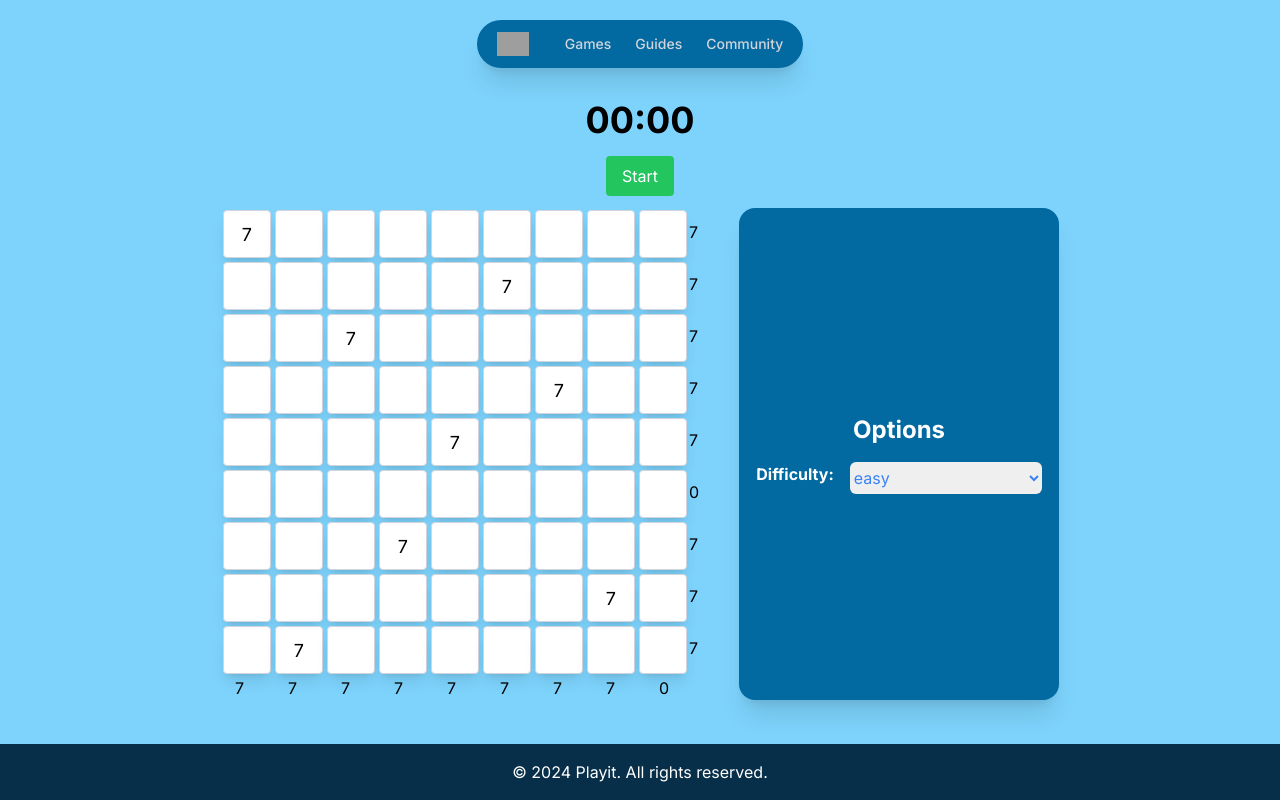
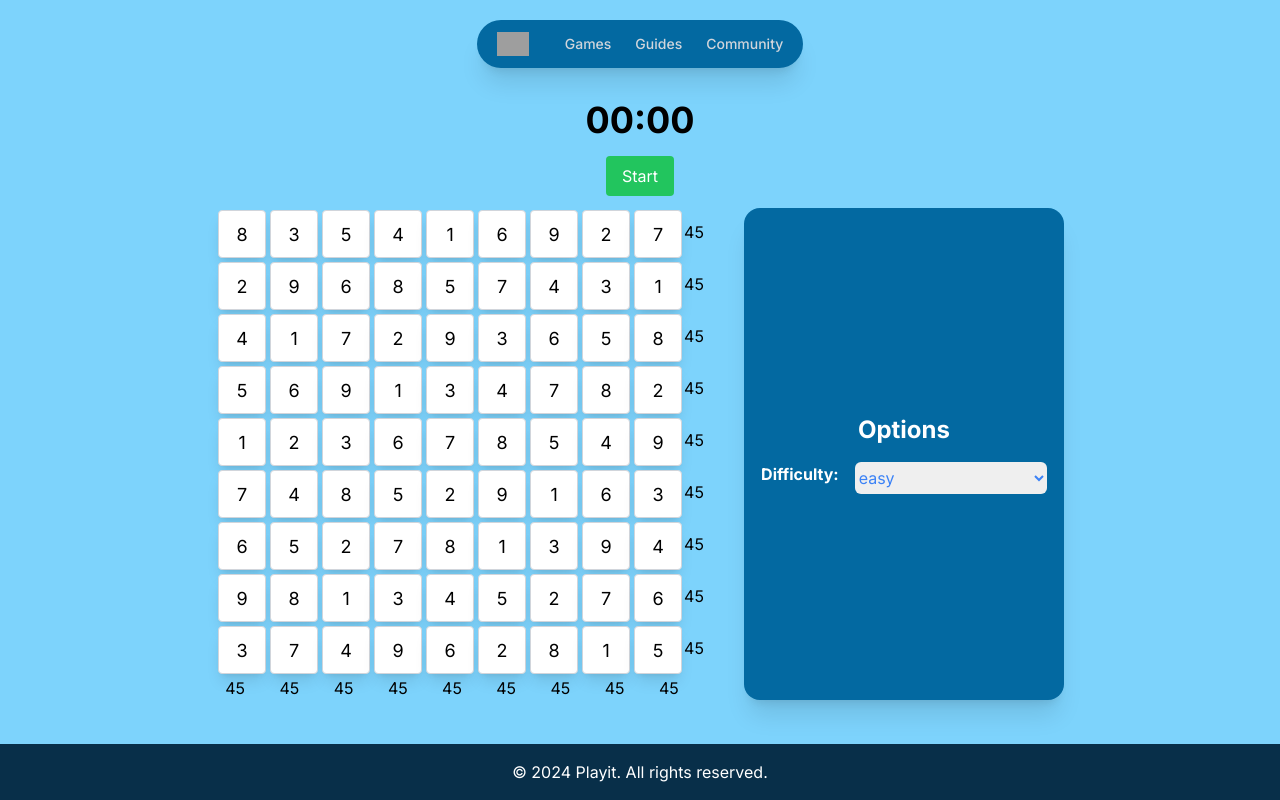
Before and after one commit to stivenm16/devToolkit, a Next.js app: page /games/sudoku in a window 1280 px wide. Built offline with nearby package versions, Linux system fonts and the light colour scheme; grey boxes are pictures that could not be loaded.

Commit message:
sudoku solver

```diff
--- a/src/app/components/ui/sudoku/Board.tsx
+++ b/src/app/components/ui/sudoku/Board.tsx
@@ -1,6 +1,6 @@
 'use client'
 
-import isValidBoard from '@/app/logic/sudoku'
+import isValidBoard, { isMoveValid } from '@/app/logic/sudoku'
 import React, { useEffect } from 'react'
 import { Cell } from '.'
 
@@ -10,15 +10,15 @@ interface Props {
 
 const Board: React.FC<Props> = () => {
   const [board, setBoard] = React.useState<number[][]>([
-    [7, 0, 0, 0, 0, 0, 0, 0, 0],
-    [0, 0, 0, 0, 0, 7, 0, 0, 0],
-    [0, 0, 7, 0, 0, 0, 0, 0, 0],
-    [0, 0, 0, 0, 0, 0, 7, 0, 0],
-    [0, 0, 0, 0, 7, 0, 0, 0, 0],
-    [0, 0, 0, 0, 0, 0, 0, 0, 0],
-    [0, 0, 0, 7, 0, 0, 0, 0, 0],
-    [0, 0, 0, 0, 0, 0, 0, 7, 0],
-    [0, 7, 0, 0, 0, 0, 0, 0, 0],
+    [0, 3, 5, 4, 1, 6, 9, 2, 7],
+    [2, 9, 6, 8, 5, 7, 4, 3, 1],
+    [4, 1, 7, 2, 9, 3, 6, 5, 8],
+    [5, 0, 9, 1, 3, 0, 7, 8, 2],
+    [1, 2, 3, 6, 7, 8, 5, 4, 9],
+    [7, 4, 0, 5, 2, 9, 1, 6, 3],
+    [6, 5, 2, 7, 8, 1, 0, 9, 4],
+    [9, 8, 1, 3, 4, 5, 2, 7, 6],
+    [3, 7, 4, 9, 6, 2, 8, 1, 0],
   ])
 
   //give me a data mock of a sudoku matriz solved
@@ -43,13 +43,71 @@ const Board: React.FC<Props> = () => {
   }
 
   useEffect(() => {
-    const isValidB = isValidBoard(board)
-    // const isValidB = hasDuplicates(board[0])
     // const isValidB = isValidBoard(board)
-    // const isValidB = isValidSubgrid(board)
 
-    console.log(isValidB)
-  }, [board])
+    solveSudokuStepByStep()
+  }, [])
+
+  //////
+
+  const solveSudokuStepByStep = () => {
+    const clonedBoard = JSON.parse(JSON.stringify(board)) // Create a copy of the board
+    const [solved, step] = solveSudokuStepByStepHelper(clonedBoard, 0, 0)
+
+    if (solved) {
+      setBoard(clonedBoard)
+      console.log('Sudoku solved successfully!')
+    } else {
+      console.log('The Sudoku cannot be solved. Invalid board or no solution.')
+    }
+  }
+
+  const solveSudokuStepByStepHelper = (
+    currentBoard: number[][],
+    row: number,
+    col: number,
+  ): [boolean, number] => {
+    if (row === 9) {
+      // Reached the end of the board
+      return [true, 0]
+    }
+
+    if (col === 9) {
+      // Move to the next row
+      return solveSudokuStepByStepHelper(currentBoard, row + 1, 0)
+    }
+
+    const cellValue = currentBoard[row][col]
+
+    if (cellValue !== 0) {
+      // Cell is already filled, move to the next column
+      return solveSudokuStepByStepHelper(currentBoard, row, col + 1)
+    }
+
+    for (let num = 1; num <= 9; num++) {
+      if (isMoveValid(currentBoard, row, col, num)) {
+        currentBoard[row][col] = num
+
+        // Visualize the solving process by setting the board step by step
+        setBoard(JSON.parse(JSON.stringify(currentBoard)))
+
+        const [solved, nextCol] = solveSudokuStepByStepHelper(
+          currentBoard,
+          row,
+          col + 1,
+        )
+
+        if (solved && isValidBoard(currentBoard)) {
+          return [true, 0]
+        }
+
+        currentBoard[row][col] = 0 // Backtrack
+      }
+    }
+
+    return [false, col]
+  }
+
   return (
     <div className="grid-cols-9 gap-0">
       {board.map((row, rowIndex) => (
--- a/src/app/logic/sudoku/index.ts
+++ b/src/app/logic/sudoku/index.ts
@@ -48,4 +48,70 @@ const isValidBoard = (board: number[][]): boolean => {
   return isValidRowsColumns(board) && isValidSubgrid(board)
 }
 
+const findEmptyCell = (board: number[][]): [number, number] | null => {
+  for (let row = 0; row < 9; row++) {
+    for (let col = 0; col < 9; col++) {
+      if (board[row][col] === 0) {
+        return [row, col]
+      }
+    }
+  }
+  return null
+}
+
+// Function to check if a move is valid in terms of Sudoku rules
+export const isMoveValid = (
+  board: number[][],
+  row: number,
+  col: number,
+  num: number,
+): boolean => {
+  // Check if the number is not already present in the row and column
+  for (let i = 0; i < 9; i++) {
+    if (board[row][i] === num || board[i][col] === num) {
+      return false
+    }
+  }
+
+  // Check if the number is not already present in the 3x3 subgrid
+  const subgridStartRow = Math.floor(row / 3) * 3
+  const subgridStartCol = Math.floor(col / 3) * 3
+
+  for (let i = 0; i < 3; i++) {
+    for (let j = 0; j < 3; j++) {
+      if (board[subgridStartRow + i][subgridStartCol + j] === num) {
+        return false
+      }
+    }
+  }
+
+  return true // The move is valid
+}
+
+const solveSudoku = (board: number[][]): boolean => {
+  const emptyCell = findEmptyCell(board)
+
+  if (!emptyCell) {
+    // If no empty cell is found, the Sudoku is solved
+    return true
+  }
+
+  const [row, col] = emptyCell
+
+  for (let num = 1; num <= 9; num++) {
+    if (isMoveValid(board, row, col, num)) {
+      board[row][col] = num
+
+      if (solveSudoku(board)) {
+        return true // Move is valid, continue to solve rest of the board
+      }
+
+      // If the current placement doesn't lead to a solution, backtrack
+      board[row][col] = 0
+    }
+  }
+
+  return false // No valid number for this cell, trigger backtracking
+}
+
 export default isValidBoard
```
